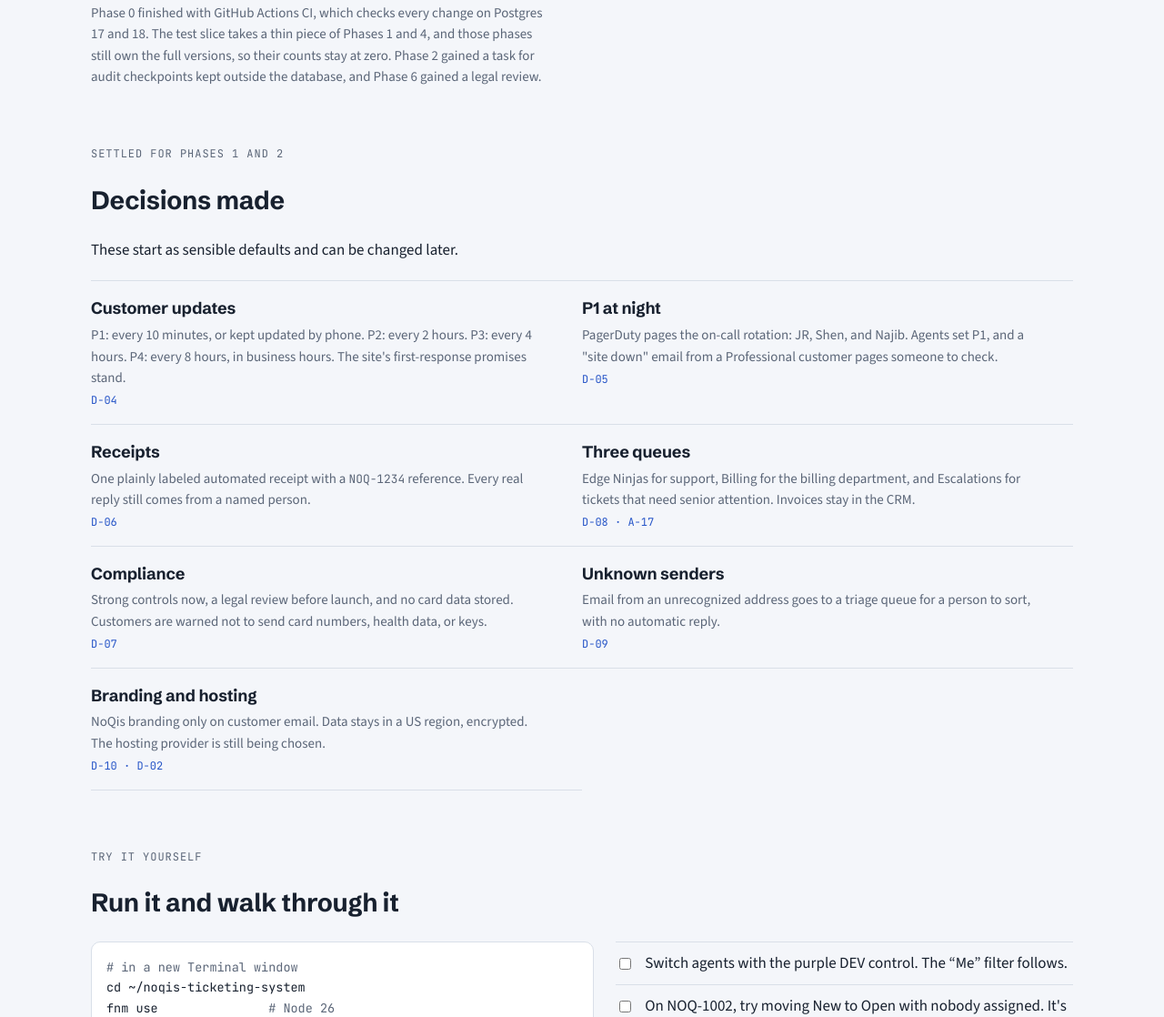
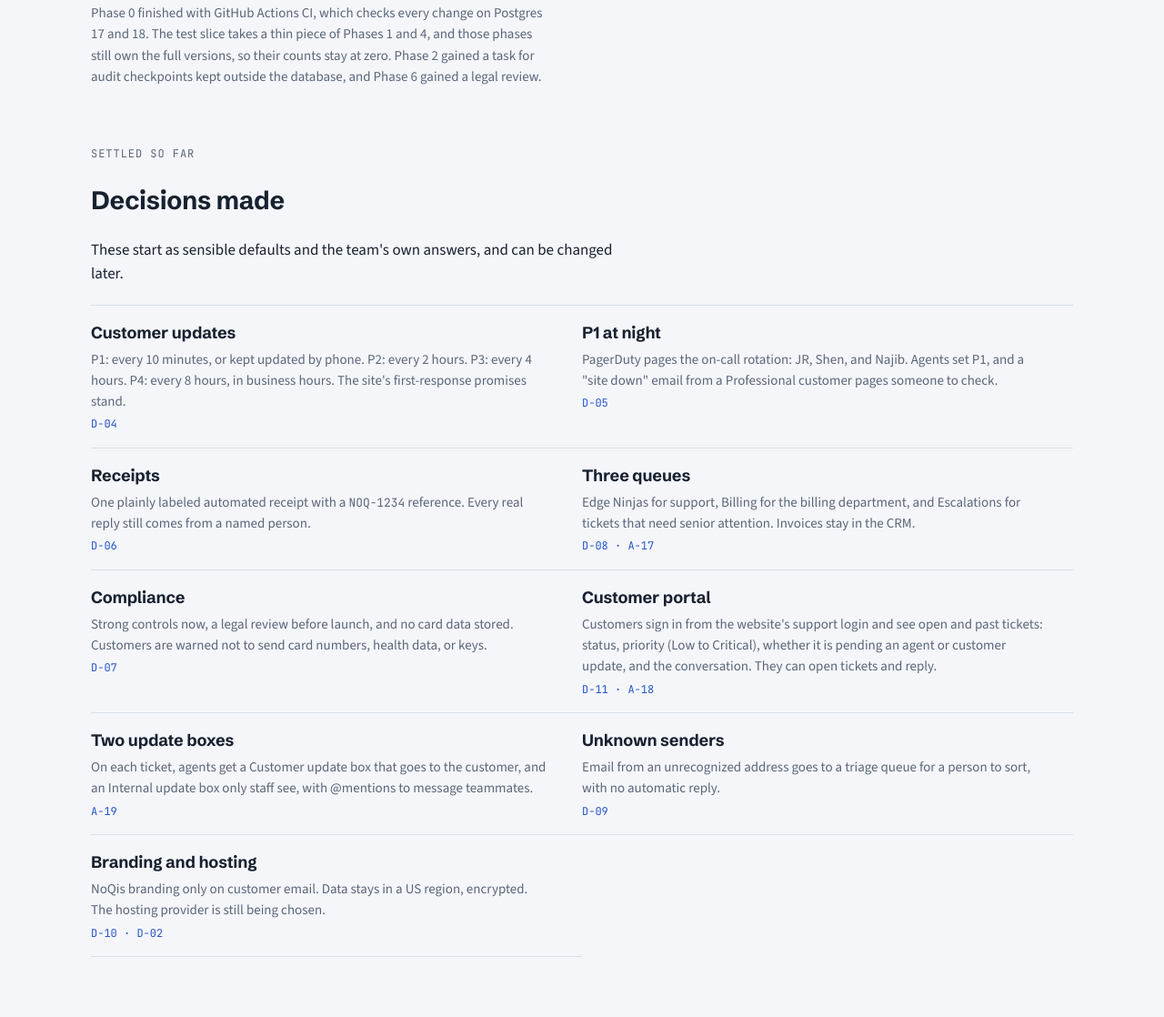
Before and after one commit to shensabo1/noqis-ticketing-showcase, a plain HTML site: page index.html in a window 1280 px wide. Shown: the part 3605-4723 px from the top of the page at 91% size. Drawn offline with nearby package versions, Linux system fonts and the light colour scheme.

Commit message:
Show the customer portal and the two update boxes in the decisions
Co-Authored-By: Claude Opus 5.5 <noreply@anthropic.com>

```diff
--- a/index.html
+++ b/index.html
@@ -263,15 +263,17 @@ footer { color: var(--muted); font-size: 14px; border-top: 1px solid var(--line)
   </section>
 
   <section aria-labelledby="decisions-h">
-    <span class="eyebrow">Settled for Phases 1 and 2</span>
+    <span class="eyebrow">Settled so far</span>
     <h2 id="decisions-h">Decisions made</h2>
-    <p>These start as sensible defaults and can be changed later.</p>
+    <p>These start as sensible defaults and the team's own answers, and can be changed later.</p>
     <div class="rules">
       <div class="rule"><h3>Customer updates</h3><p class="how">P1: every 10 minutes, or kept updated by phone. P2: every 2 hours. P3: every 4 hours. P4: every 8 hours, in business hours. The site's first-response promises stand.</p><span class="where">D-04</span></div>
       <div class="rule"><h3>P1 at night</h3><p class="how">PagerDuty pages the on-call rotation: JR, Shen, and Najib. Agents set P1, and a "site down" email from a Professional customer pages someone to check.</p><span class="where">D-05</span></div>
       <div class="rule"><h3>Receipts</h3><p class="how">One plainly labeled automated receipt with a <span class="mono">NOQ-1234</span> reference. Every real reply still comes from a named person.</p><span class="where">D-06</span></div>
       <div class="rule"><h3>Three queues</h3><p class="how">Edge Ninjas for support, Billing for the billing department, and Escalations for tickets that need senior attention. Invoices stay in the CRM.</p><span class="where">D-08 · A-17</span></div>
       <div class="rule"><h3>Compliance</h3><p class="how">Strong controls now, a legal review before launch, and no card data stored. Customers are warned not to send card numbers, health data, or keys.</p><span class="where">D-07</span></div>
+      <div class="rule"><h3>Customer portal</h3><p class="how">Customers sign in from the website's support login and see open and past tickets: status, priority (Low to Critical), whether it is pending an agent or customer update, and the conversation. They can open tickets and reply.</p><span class="where">D-11 · A-18</span></div>
+      <div class="rule"><h3>Two update boxes</h3><p class="how">On each ticket, agents get a Customer update box that goes to the customer, and an Internal update box only staff see, with @mentions to message teammates.</p><span class="where">A-19</span></div>
       <div class="rule"><h3>Unknown senders</h3><p class="how">Email from an unrecognized address goes to a triage queue for a person to sort, with no automatic reply.</p><span class="where">D-09</span></div>
       <div class="rule"><h3>Branding and hosting</h3><p class="how">NoQis branding only on customer email. Data stays in a US region, encrypted. The hosting provider is still being chosen.</p><span class="where">D-10 · D-02</span></div>
     </div>
```
